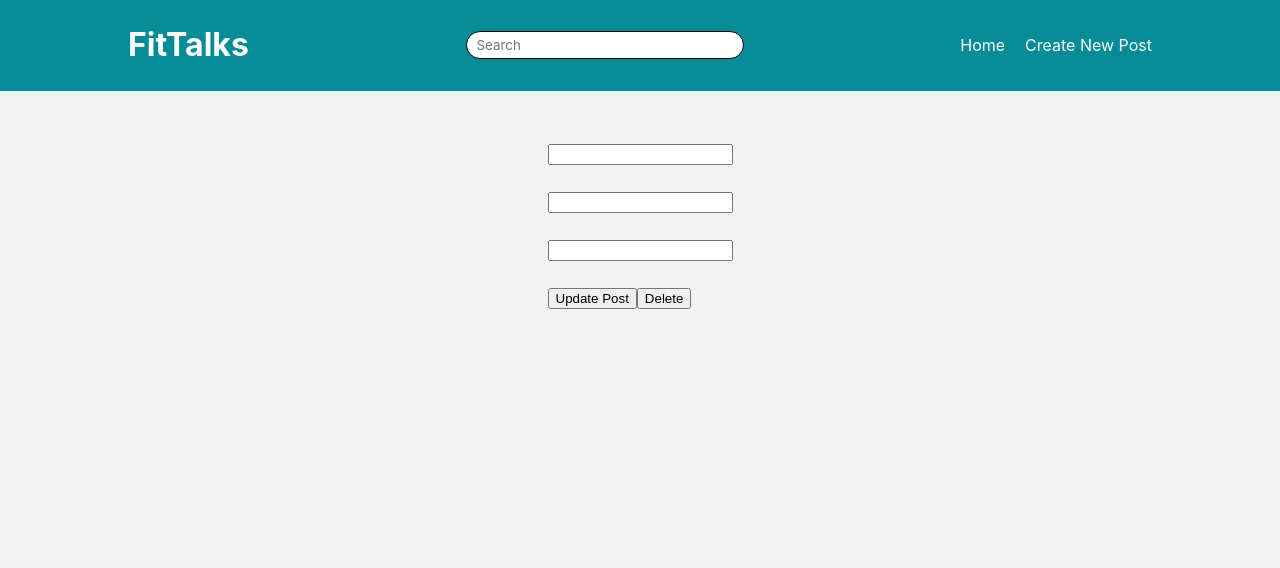
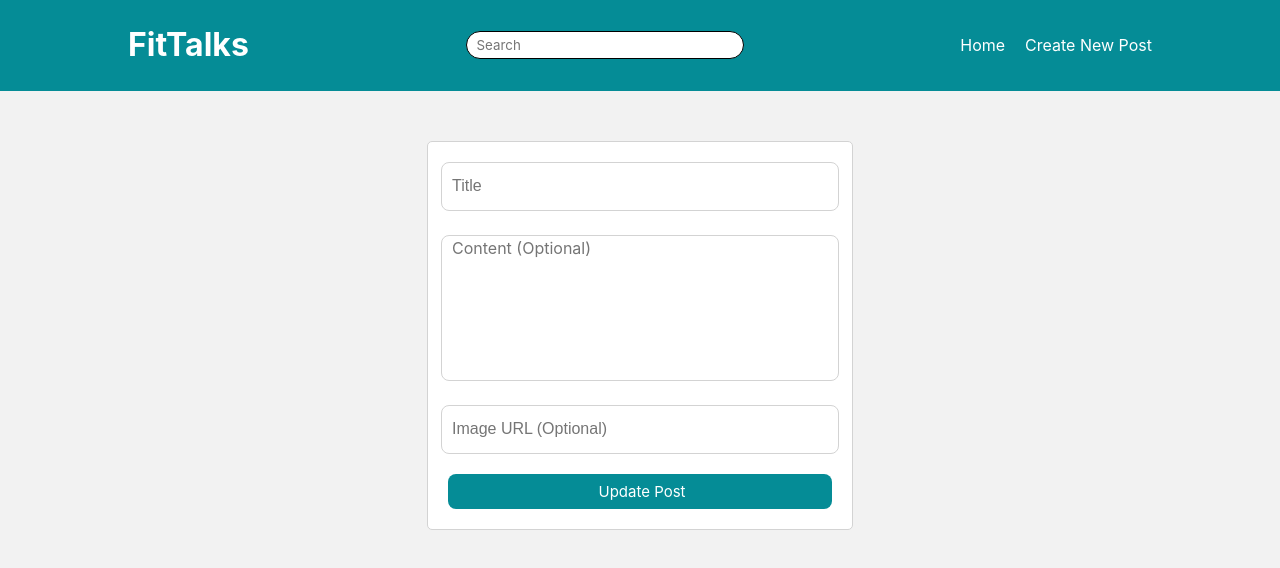
Before and after one commit to lumberger22/FitTalks, a React (Vite) app: page /editPost/1 in a window 1280 px wide. Shown: the top 568 px of the page. Built offline with nearby package versions, Linux system fonts and the light colour scheme; no server answers; the database is empty.

Commit message:
Change text input for content to text area input

```diff
--- a/src/pages/EditPost.jsx
+++ b/src/pages/EditPost.jsx
@@ -54,51 +54,37 @@ const EditPost = () => {
         }
     };
 
-    const deletePost = async (event) => {
-        event.preventDefault();
-
-        const { data, error } = await supabase
-            .from('Posts')
-            .delete()
-            .eq('id', id);
-
-        if (error) {
-            console.error('Error deleting post', error);
-        } else {
-            window.location = "/";
-        }
-    };
-
     return (
         <div>
-            <form autoComplete='off'>
-            <input
+            <form autoComplete='off' className='create--form'>
+                <input
                     type="text"
                     id="title"
                     name="title"
+                    placeholder="Title"
+                    maxLength={49}
+                    required
                     value={post.title}
-                    required
                     onChange={handleChange} /><br />
-                <br/>
 
-                <input
-                    type="text"
+                <textarea
                     id="description"
                     name="description"
+                    cols={1000}
+                    rows={5}
+                    placeholder="Content (Optional)"
                     value={post.description}
-                    onChange={handleChange} /><br />
-                <br/>
+                    onChange={handleChange} /><br/>
 
                 <input
                     type="text"
                     id="media"
                     name="media"
+                    placeholder="Image URL (Optional)"
                     value={post.media}
-                    onChange={handleChange} /><br />
-                <br/>
+                    onChange={handleChange} />
 
-                <input type="submit" value="Update Post" onClick={updatePost} />
-                <button className="deleteButton" onClick={deletePost}>Delete</button>
+                <input type="submit" value="Update Post" onClick={updatePost}/>
             </form>
         </div>
     );
```
